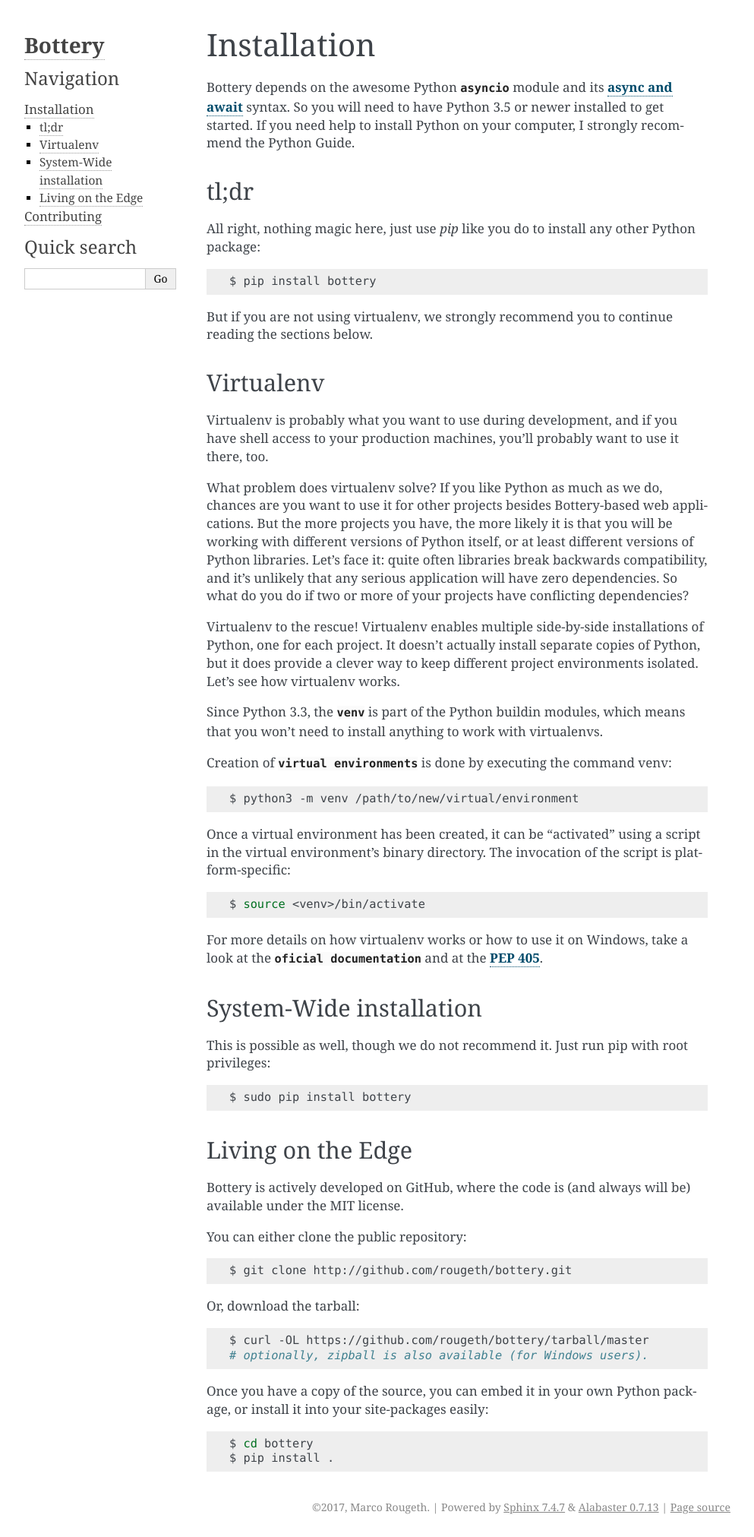
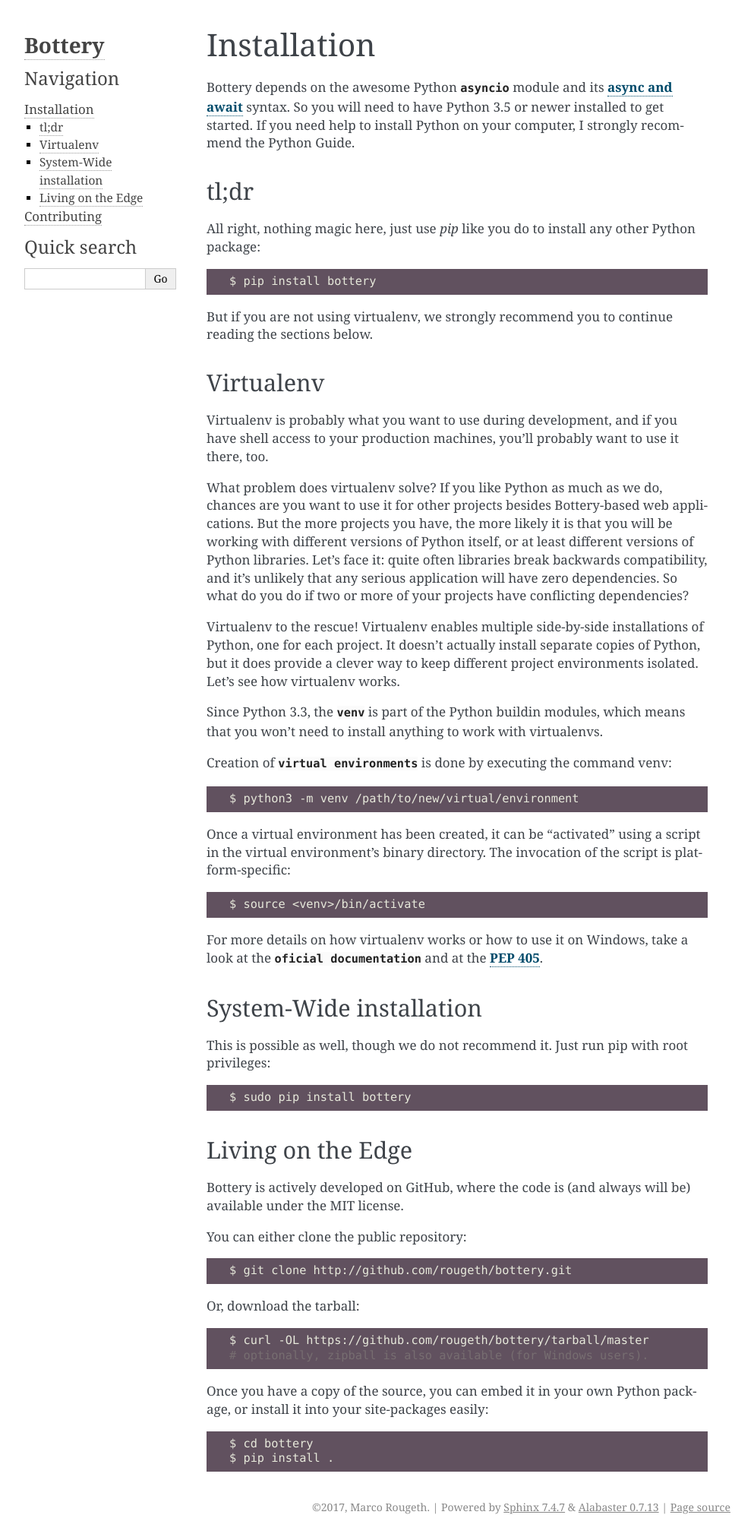
Before and after one commit to rougeth/bottery, a Sphinx documentation site: the page built from docs/installation.rst, in a window 1280 px wide. Shown: the whole page at 76% size, without its empty margins (148-1141 px from the left). Built offline with Sphinx 7.4.7, drawn with Linux system fonts in a browser that asks for light colours.

Commit message:
Added paradise-dark as pygment theme
Signed-off-by: Leticia Portella <leportella@gmail.com>

```diff
--- a/docs/conf.py
+++ b/docs/conf.py
@@ -79,7 +79,7 @@
 exclude_patterns = ['_build', 'Thumbs.db', '.DS_Store']
 
 # The name of the Pygments (syntax highlighting) style to use.
-pygments_style = 'sphinx'
+pygments_style = 'paraiso-dark'
 
 # If true, `todo` and `todoList` produce output, else they produce nothing.
 todo_include_todos = False
@@ -91,6 +91,9 @@
 # a list of builtin themes.
 #
 html_theme = 'alabaster'
+html_theme_options = {
+    "pre_bg": "#61515f"
+}
 
 # Theme options are theme-specific and customize the look and feel of a theme
 # further.  For a list of options available for each theme, see the
```
